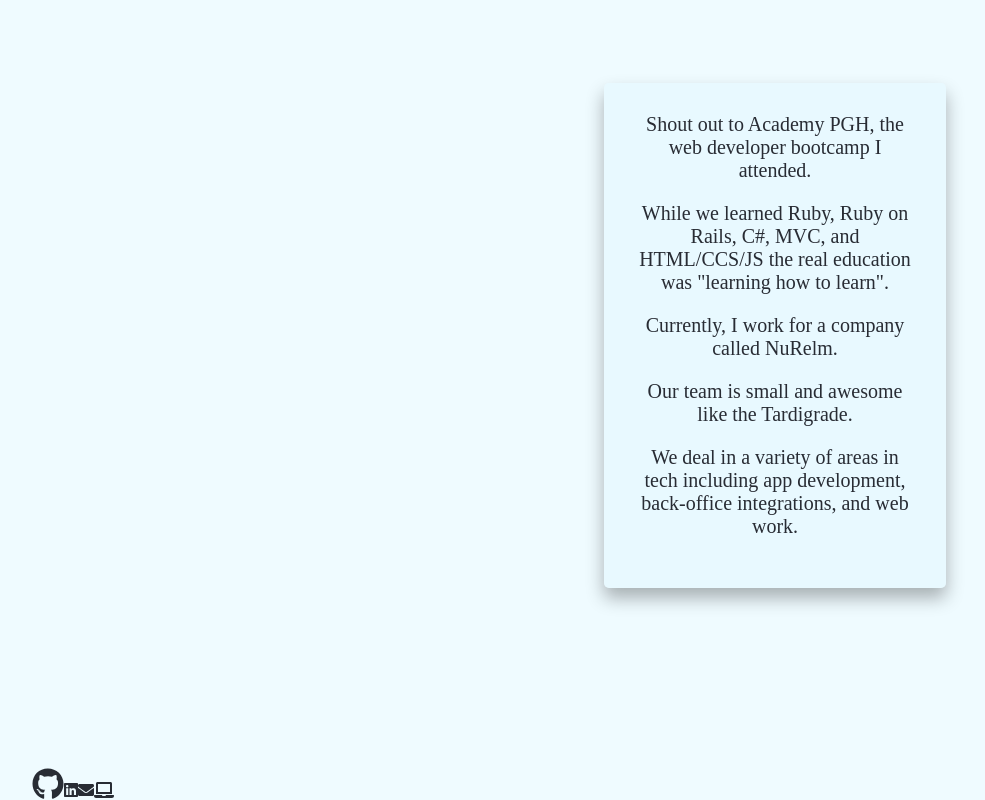
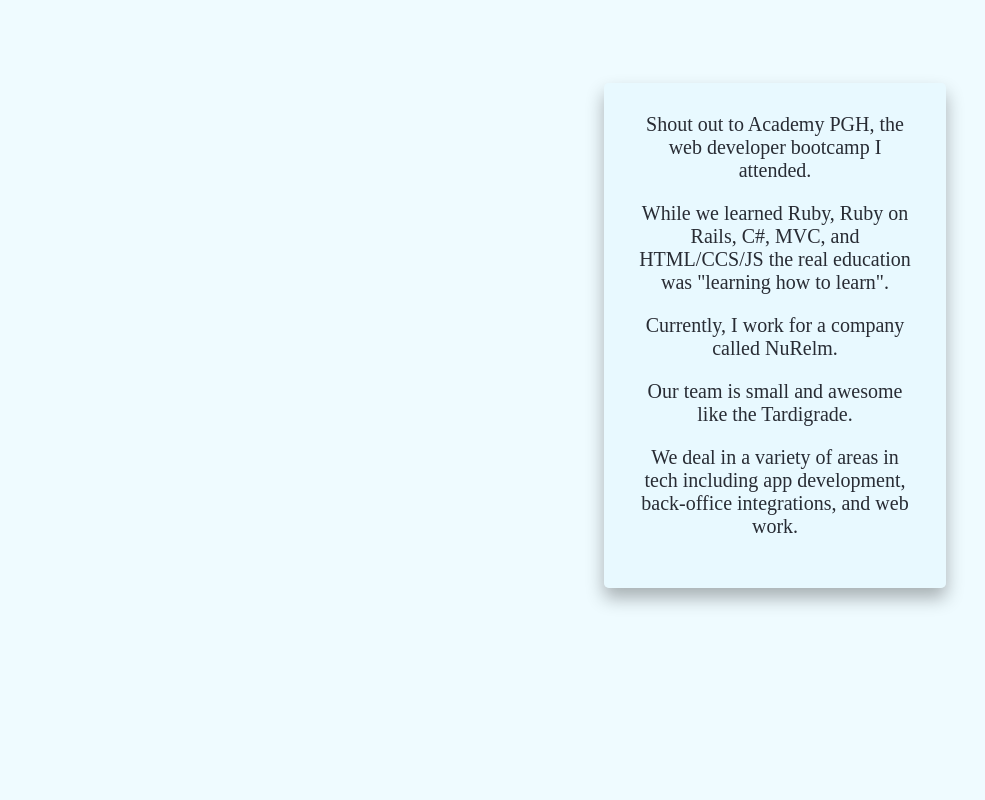
Before and after one commit to msalo3/covid-boredom-frontend, a React (Create React App) app: page / in a window 1280 px wide. Shown: the part 3373-4173 px from the top of the page, without its empty margins (18-1003 px from the left). After the commit the page ends 4141 px from the top, so only its background shows below. Built offline with nearby package versions, Linux system fonts and the light colour scheme.

Commit message:
comment footer for now

```diff
--- a/src/home/Home.js
+++ b/src/home/Home.js
@@ -43,10 +43,10 @@
         <BBall />
         <div className="home-content">{cards()}</div>
         <HomeFooter>
-          <FontAwesomeIcon icon={["fab", "github"]} size="2x" />
+          {/* <FontAwesomeIcon icon={["fab", "github"]} size="2x" />
           <FontAwesomeIcon icon={["fab", "linkedin"]} />
           <FontAwesomeIcon icon="envelope" />
-          <FontAwesomeIcon icon="laptop" />
+          <FontAwesomeIcon icon="laptop" /> */}
         </HomeFooter>
       </div>
     )
```
